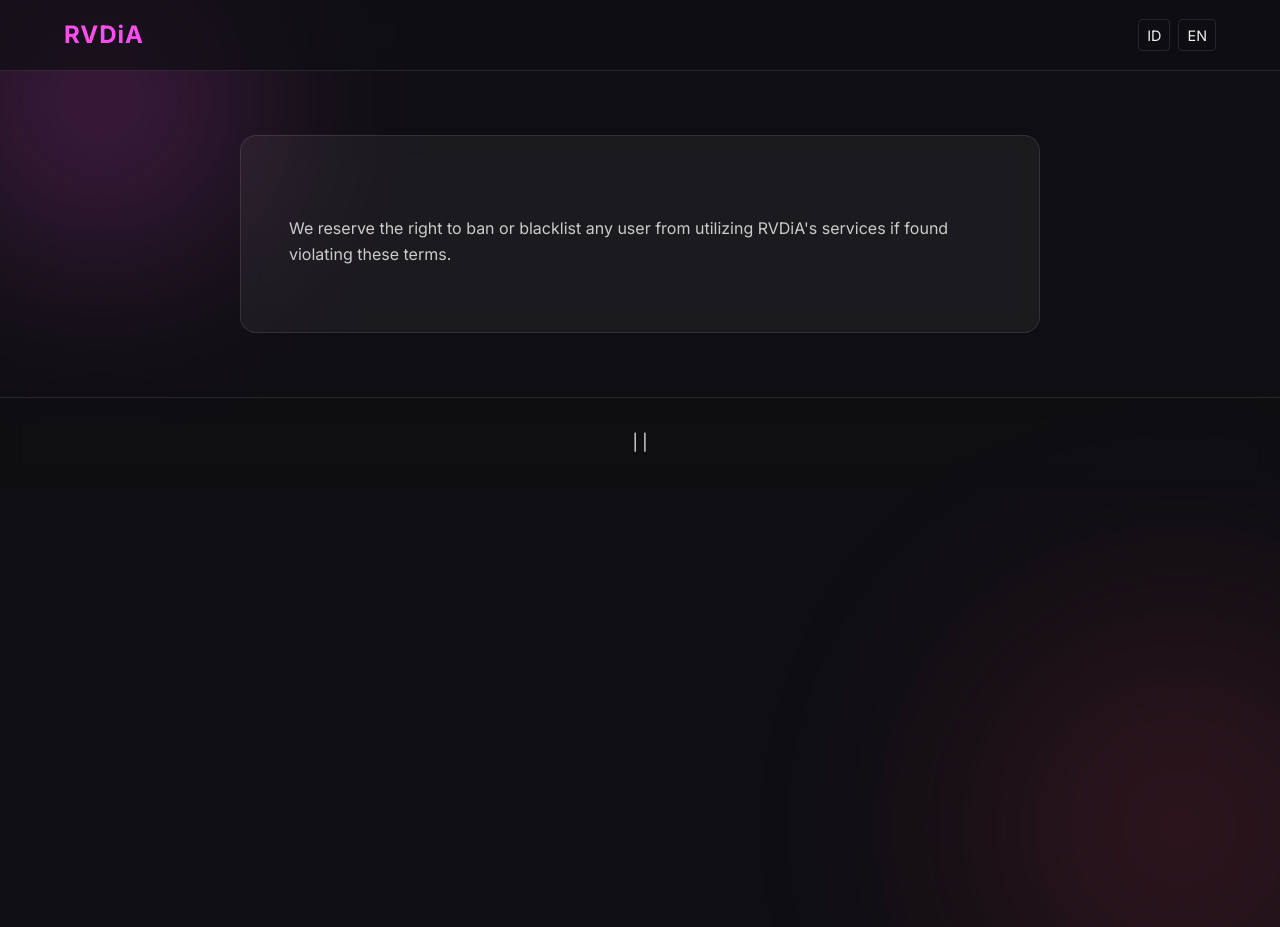
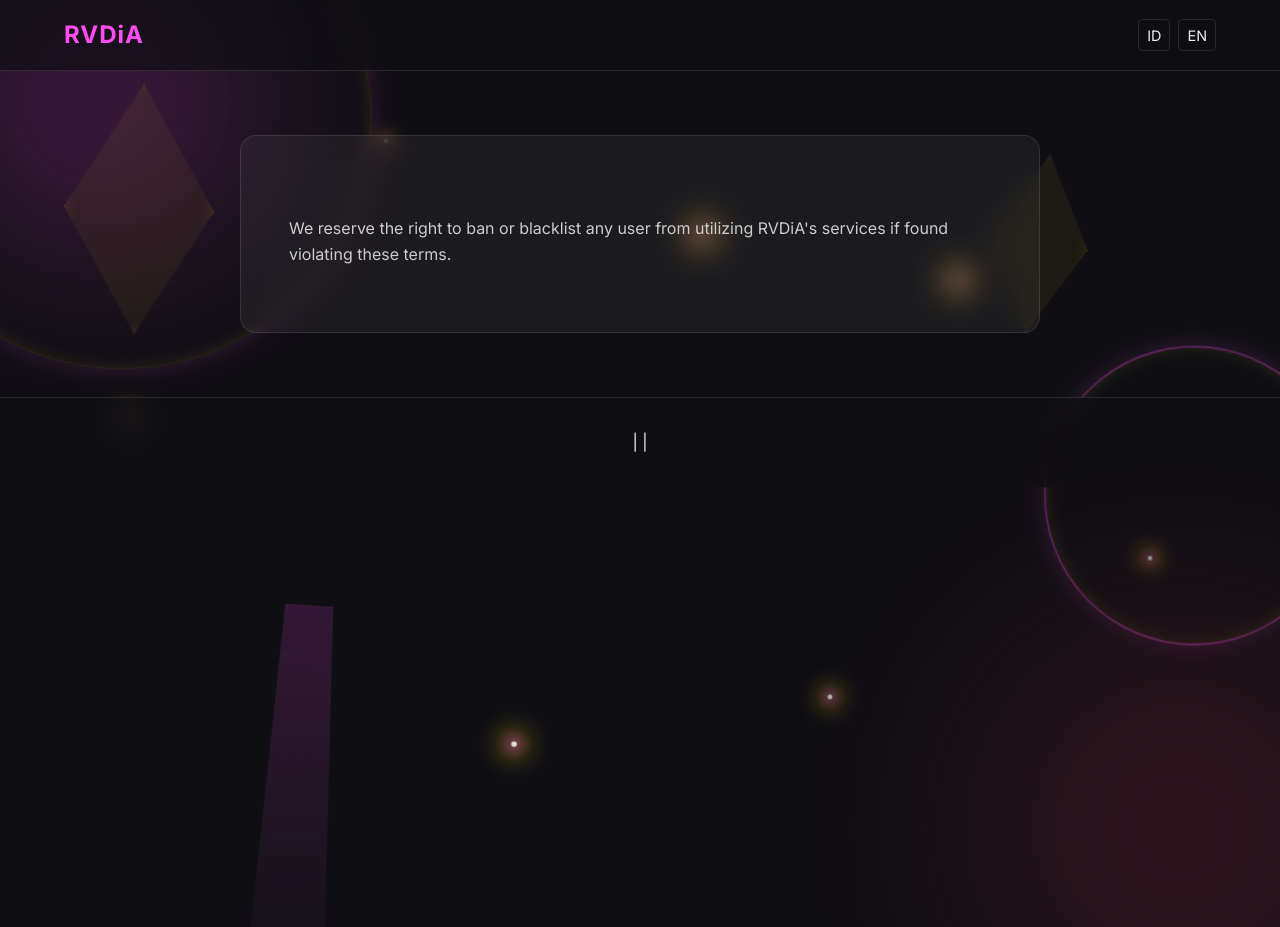
Before and after one commit to Schryzon/RVDiA, a Python web app: template website/templates/terms.html in a window 1280 px wide. Run offline with Jinja, Linux system fonts and the light colour scheme; the template is opened without the code that fills it, so the values that code supplies are empty.

Commit message:
Fix: resolve inconsistent z-index and backdrop-filter rendering for fantasy background

```diff
--- a/RVDIA.py
+++ b/RVDIA.py
@@ -12,7 +12,6 @@ Licensed under the MIT LICENSE.
 import asyncio
 import discord
 import os
-#import openai
 import aiohttp
 import logging
 from google import genai
--- a/scripts/main.py
+++ b/scripts/main.py
@@ -15,12 +15,11 @@ from discord.ext import commands
 from dotenv import load_dotenv
 from cogs.Handler import NotInGTechServer, NotGTechMember, NotGTechAdmin, NoProfilePicture, Blacklisted, NoEventAvailable, NotVoted
 from cogs.Handler import NoGameAccount
-#from openai import AsyncOpenAI
-load_dotenv('./secrets.env')
+load_dotenv()
 
 # New in v1.x
 AIClient = AsyncOpenAI(
-   api_key=os.getenv('openaikey')
+   api_key=os.getenv('openaikey', 'not-set')
 )
 
 class Url_Buttons(View):
--- a/website/static/css/styles.css
+++ b/website/static/css/styles.css
@@ -29,7 +29,7 @@ body::before, body::after {
     position: fixed;
     border-radius: 50%;
     filter: blur(100px);
-    z-index: -1;
+    z-index: 0;
     opacity: 0.4;
 }
 
@@ -337,6 +337,78 @@ footer {
     backdrop-filter: blur(var(--glass-blur));
 }
 
+/* Fantasy Royal Background Elements */
+.fantasy-bg {
+    position: fixed;
+    top: 0;
+    left: 0;
+    width: 100vw;
+    height: 100vh;
+    z-index: 0;
+    overflow: hidden;
+    pointer-events: none;
+}
+
+.construct {
+    position: absolute;
+    background: rgba(255, 215, 0, 0.05);
+    border: 1px solid rgba(255, 215, 0, 0.2);
+    box-shadow: 0 0 20px rgba(255, 77, 240, 0.15), inset 0 0 15px rgba(255, 215, 0, 0.1);
+    animation: float 20s infinite ease-in-out alternate;
+}
+
+.crystal {
+    clip-path: polygon(50% 0%, 100% 50%, 50% 100%, 0% 50%);
+}
+
+.ring {
+    border-radius: 50%;
+    border-width: 2px;
+    background: transparent;
+}
+
+.pillar {
+    clip-path: polygon(20% 0%, 80% 0%, 100% 100%, 0% 100%);
+    background: linear-gradient(to bottom, rgba(255, 77, 240, 0.15), transparent);
+    border: none;
+    box-shadow: none;
+}
+
+/* Specific Positions & Delays */
+.construct-1 { width: 150px; height: 250px; top: 10%; left: 5%; animation-delay: 0s; }
+.construct-2 { width: 300px; height: 300px; top: 40%; right: -5%; animation-delay: -5s; border-color: rgba(255, 77, 240, 0.3); }
+.construct-3 { width: 80px; height: 400px; bottom: -10%; left: 20%; animation-delay: -2s; }
+.construct-4 { width: 100px; height: 180px; top: 20%; right: 15%; animation-delay: -7s; }
+.construct-5 { width: 500px; height: 500px; top: -10%; left: -10%; animation-delay: -10s; border-color: rgba(255, 215, 0, 0.1); border-width: 1px; }
+
+.sparkle {
+    position: absolute;
+    width: 4px;
+    height: 4px;
+    background: #fff;
+    border-radius: 50%;
+    box-shadow: 0 0 10px 2px #ff4df0, 0 0 20px 5px gold;
+    animation: twinkle 4s infinite ease-in-out alternate;
+}
+
+.sp-1 { top: 15%; left: 30%; animation-delay: 0s; }
+.sp-2 { top: 45%; left: 10%; animation-delay: 1s; }
+.sp-3 { top: 30%; right: 25%; animation-delay: 2s; }
+.sp-4 { top: 60%; right: 10%; animation-delay: 0.5s; }
+.sp-5 { top: 80%; left: 40%; animation-delay: 1.5s; }
+.sp-6 { top: 25%; right: 45%; animation-delay: 2.5s; }
+.sp-7 { top: 75%; right: 35%; animation-delay: 0.8s; }
+
+@keyframes float {
+    0% { transform: translateY(0) rotate(0deg); }
+    100% { transform: translateY(-40px) rotate(10deg); }
+}
+
+@keyframes twinkle {
+    0% { opacity: 0.2; transform: scale(0.8); }
+    100% { opacity: 1; transform: scale(1.5); }
+}
+
 /* Responsive */
 @media (max-width: 768px) {
     .nav-links {
--- a/website/templates/base.html
+++ b/website/templates/base.html
@@ -8,6 +8,23 @@
     <link rel="stylesheet" href="/static/css/styles.css">
 </head>
 <body>
+    <!-- Fantasy Royal Background Elements -->
+    <div class="fantasy-bg">
+        <!-- Floating Kingdom Constructs -->
+        <div class="construct crystal construct-1"></div>
+        <div class="construct ring construct-2"></div>
+        <div class="construct pillar construct-3"></div>
+        <div class="construct crystal construct-4"></div>
+        <div class="construct ring construct-5"></div>
+        <!-- Magical Sparkles -->
+        <div class="sparkle sp-1"></div>
+        <div class="sparkle sp-2"></div>
+        <div class="sparkle sp-3"></div>
+        <div class="sparkle sp-4"></div>
+        <div class="sparkle sp-5"></div>
+        <div class="sparkle sp-6"></div>
+        <div class="sparkle sp-7"></div>
+    </div>
     <nav>
         <a href="/?lang={{ lang }}" class="logo">RVDiA</a>
         <ul class="nav-links">
```
Also changed, not shown: website/locales/id.json (line endings or trailing spaces).
